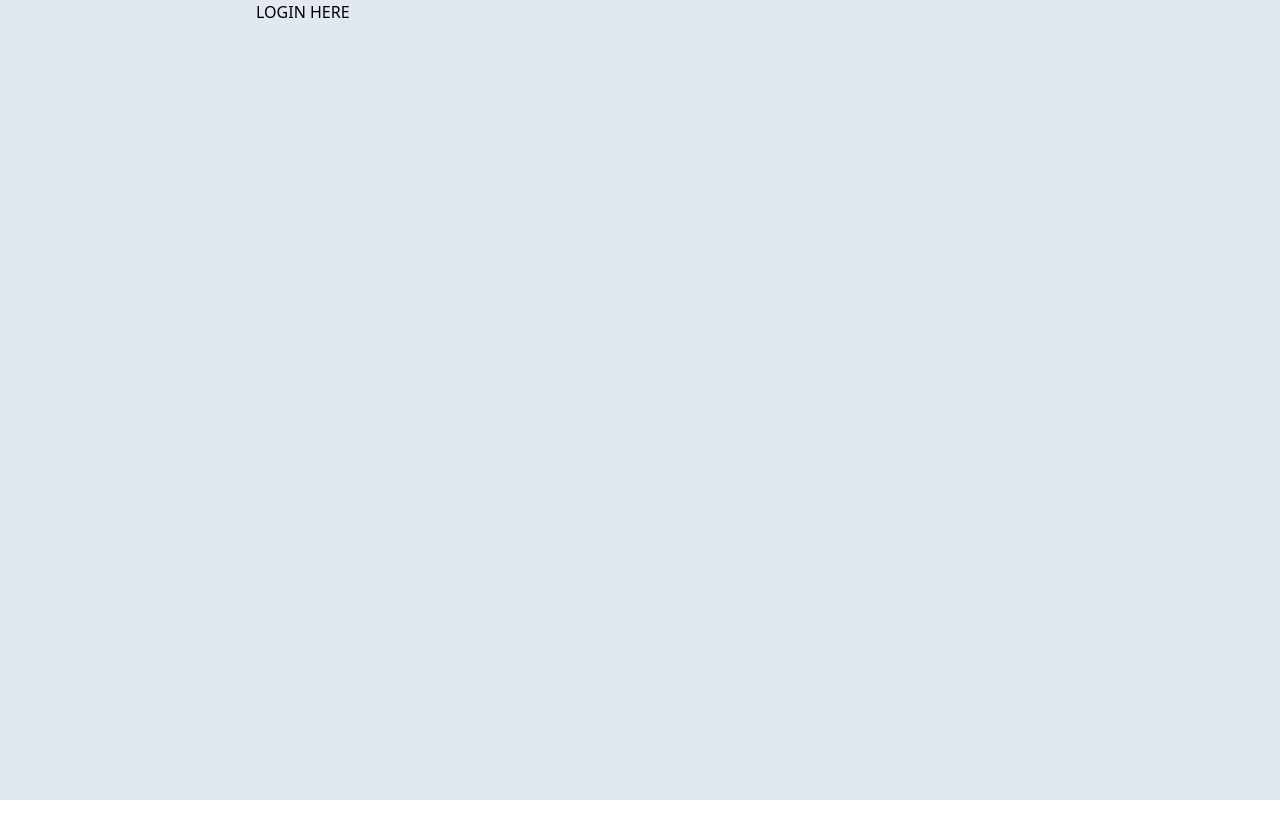
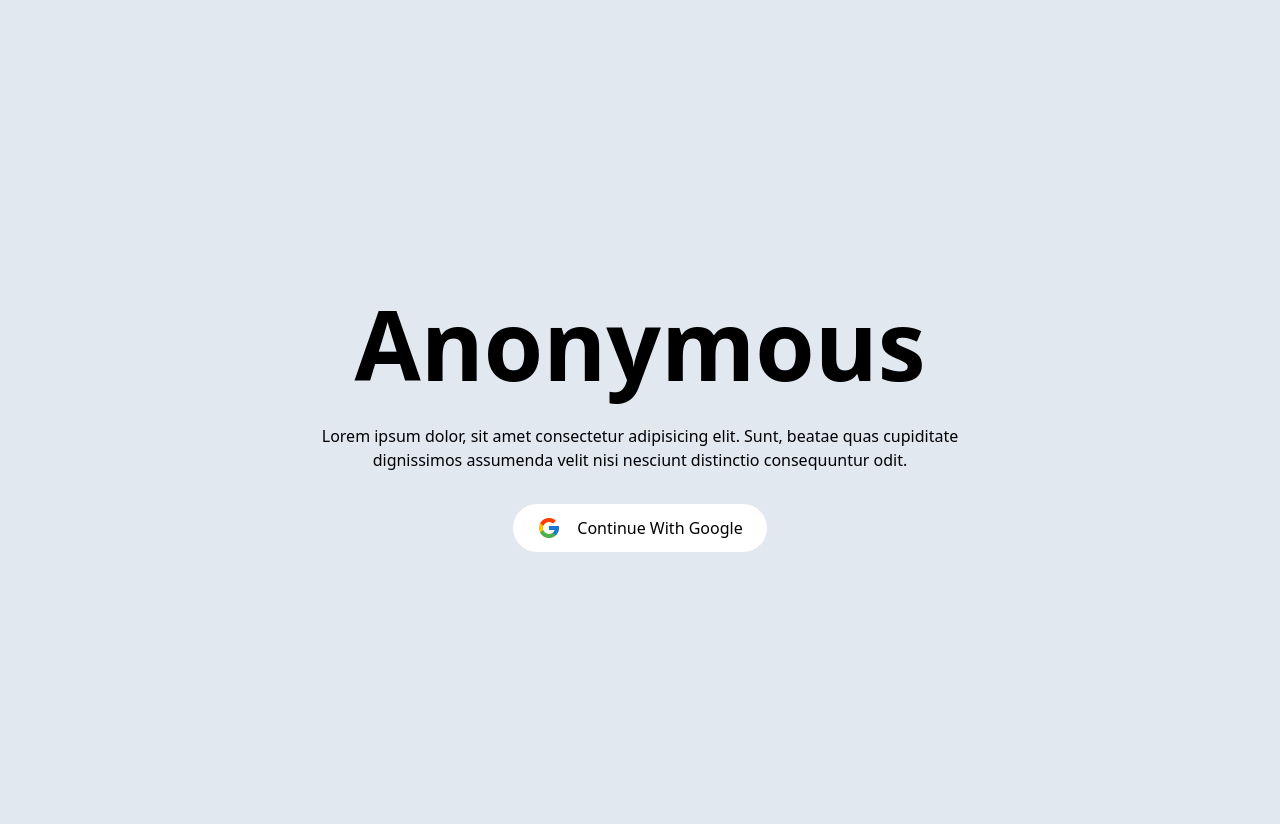
Before and after one commit to Jerrell-Marvel/anonymous-client, a Next.js app: page /login in a window 1280 px wide. Before the commit the page ends 800 px from the top, so only its background shows below. Built offline with nearby package versions, Linux system fonts and the light colour scheme.

Commit message:
style login page

```diff
--- a/src/pages/_app.tsx
+++ b/src/pages/_app.tsx
@@ -12,7 +12,7 @@ export default function App({ Component, pageProps }: AppProps) {
     <>
       <QueryClientProvider client={queryClient}>
         {/* <Navbar /> */}
-        <div className="min-h-screen bg-slate-200">
+        <div className="min-h-screen bg-slate-200 pt-6">
           <div className="max-w-3xl mx-auto">
             <Component {...pageProps} />
           </div>
--- a/src/pages/login.tsx
+++ b/src/pages/login.tsx
@@ -1,7 +1,28 @@
 import { NextPage } from "next";
+import Image from "next/image";
 
 const Login: NextPage = () => {
-  return <a href="http://localhost:5000/auth/google">LOGIN HERE</a>;
+  return (
+    <>
+      <div className="p-6 min-h-screen flex flex-col items-center justify-center text-center gap-8">
+        <h1 className="text-4xl sm:text-6xl md:text-7xl lg:text-8xl font-bold">Anonymous</h1>
+
+        <p>Lorem ipsum dolor, sit amet consectetur adipisicing elit. Sunt, beatae quas cupiditate dignissimos assumenda velit nisi nesciunt distinctio consequuntur odit.</p>
+
+        <a href="http://localhost:5000/auth/google">
+          <div className="flex bg-white px-6 py-3 rounded-full gap-4">
+            <Image
+              src="/icon_google.webp"
+              width={24}
+              height={24}
+              alt="google-logo"
+            />
+            <span>Continue With Google</span>
+          </div>
+        </a>
+      </div>
+    </>
+  );
 };
 
 export default Login;
```
Also changed, not shown: public/icon_google.webp (added).
